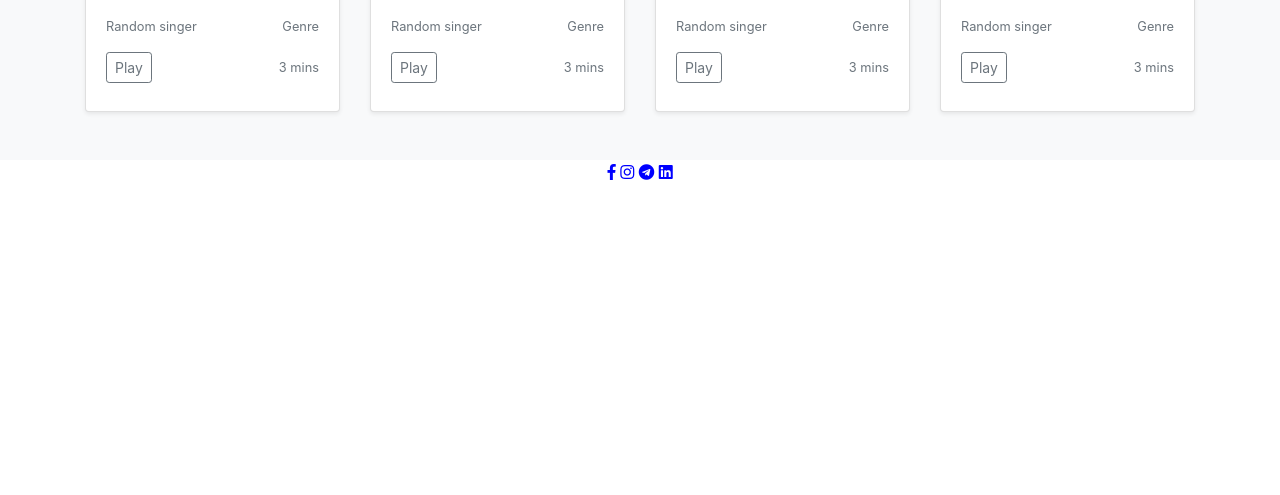
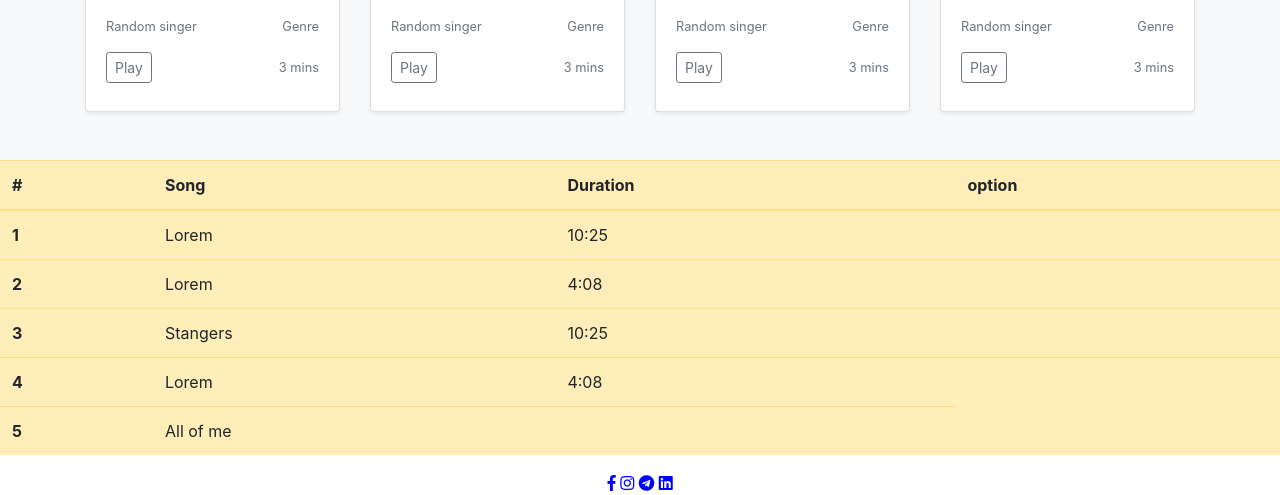
Before and after one commit to Asadbek01/M-2D-9, a plain HTML site: page index.html in a window 1280 px wide. Shown: the part 1254-1749 px from the top of the page. Before the commit the page ends 1438 px from the top, so only its background shows below. Drawn offline with nearby package versions, Linux system fonts and the light colour scheme; a script that the page names is missing.

Commit message:
updated again

```diff
--- a/M-2D9.css
+++ b/M-2D9.css
@@ -31,6 +31,7 @@ Make it appear with a fade-in animation effect when the page loads.
 
 
 }
+
 /* <!-- EXERCISE 2
 Use a Bootstrap Card to contain every album in the favorite list you previously created.
 Use the elements of a card bootstrap provides you with to display nicely the album informations such as: album title, artist, year, etc..
--- a/index.html
+++ b/index.html
@@ -247,9 +247,49 @@
                         </div>
                     </div>
                 </div>
+    </section>
+    <table class="table table-warning table-hover">
+            <thead>
+              <tr>
+                <th scope="col">#</th>
+                <th scope="col">Song</th>
+                <th scope="col">Duration</th>
+                <th scope="col">option</th>
+              </tr>
+            </thead>
+            <tbody>
+              <tr>
+                <th scope="row">1</th>
+                <td>Lorem</td>
+                <td>10:25</td>
+                <td></td>
+              </tr>
+              <tr>
+                <th scope="row">2</th>
+                <td>Lorem</td>
+                <td>4:08</td>
+                <td></td>
+              </tr>
+              <th scope="row">3</th>
+              <td>Stangers</td>
+              <td>10:25</td>
+              <td></td>
+            </tr>
+            <tr>
+              <th scope="row">4</th>
+              <td>Lorem</td>
+              <td>4:08</td>
+              <td></td>
+            </tr>
+              <tr>
+                <th scope="row">5</th>
+                <td>All of me</td>
+                <td></td>
+              </tr>
+            </tbody>
 
+      </table>
 
-    </section>
     <footer class="icons">
           <i class="fab fa-facebook-f" aria-hidden="true"></i>
             <i class="fab fa-instagram" aria-hidden="true"></i>
```
